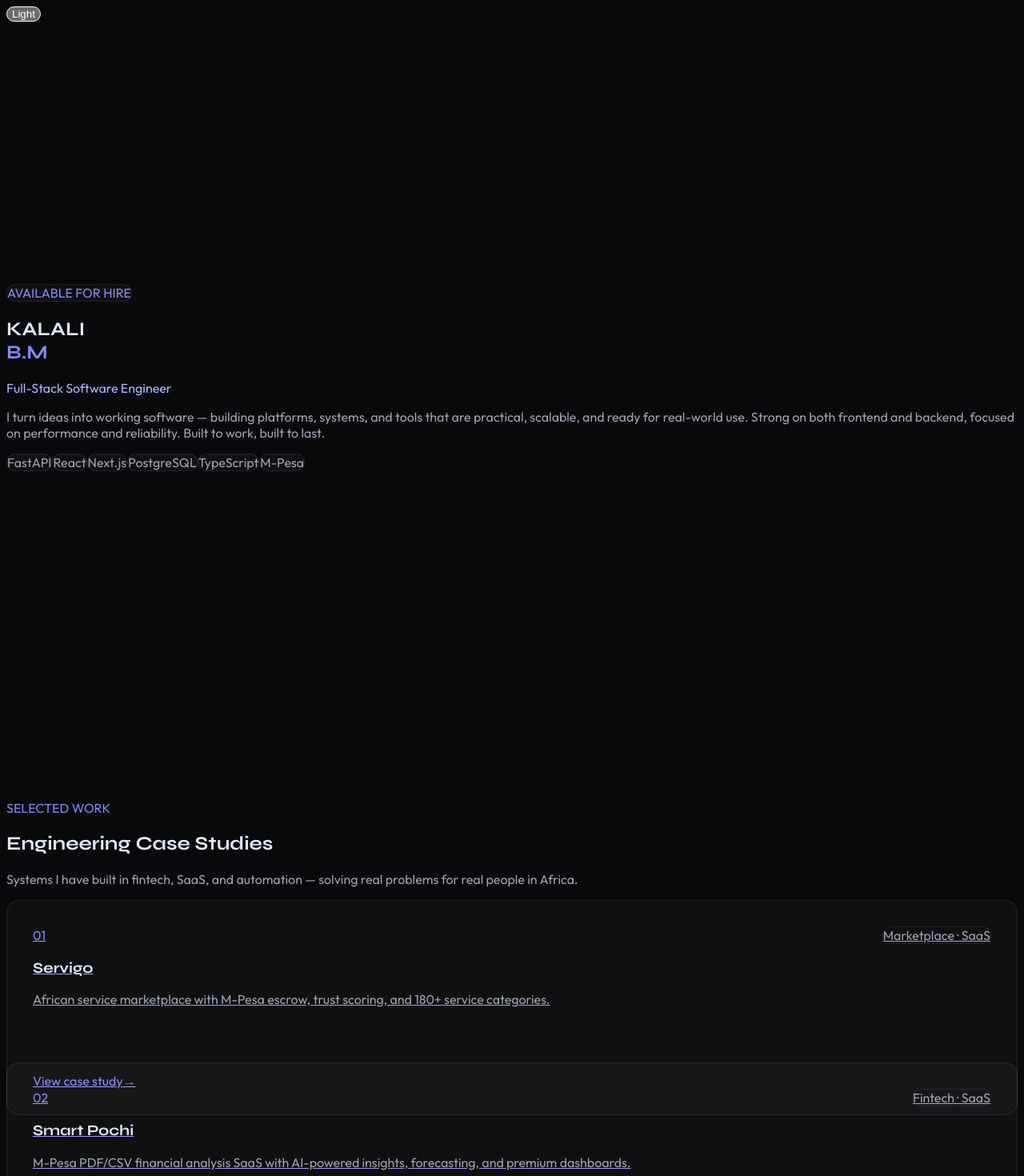
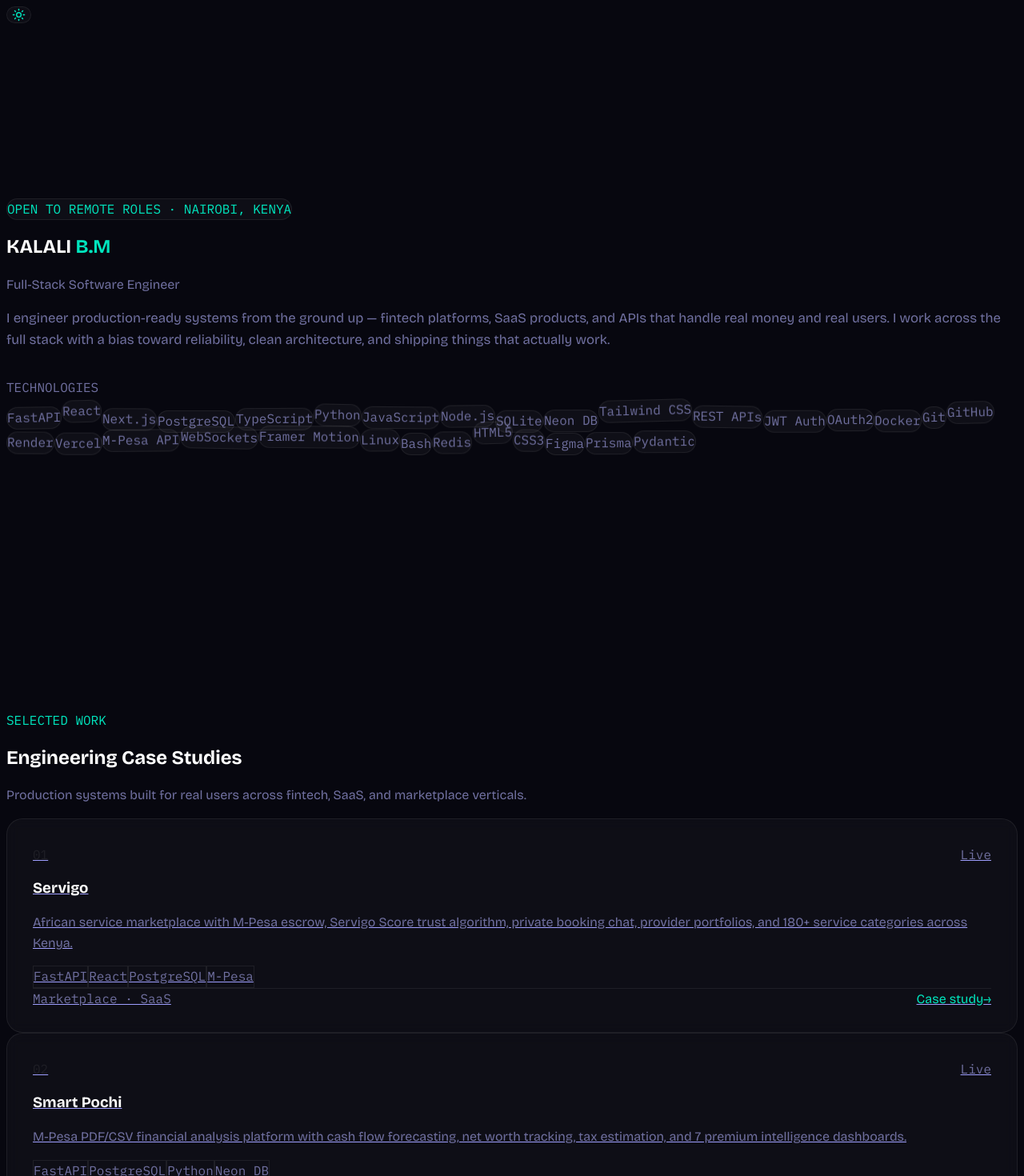
Before and after one commit to Bri-ankash/Kalali-B.M-Portfolio, a Next.js app: page / in a window 1280 px wide. Shown: the top 1470 px of the page at 80% size. Built offline with nearby package versions, Linux system fonts and the light colour scheme.

Commit message:
feat: senior-level redesign — physics canvas bg, floating tech cloud, new fonts, sun/moon toggle, live status cards

```diff
--- a/app/components/hero-glow.tsx
+++ b/app/components/hero-glow.tsx
@@ -1,49 +1,95 @@
 "use client";
 
-import { motion } from "framer-motion";
+import { useEffect, useRef } from "react";
+import { useTheme } from "next-themes";
 
 export default function HeroGlow() {
+  const canvasRef = useRef<HTMLCanvasElement>(null);
+  const { resolvedTheme } = useTheme();
+
+  useEffect(() => {
+    const canvas = canvasRef.current;
+    if (!canvas) return;
+    const ctx = canvas.getContext("2d");
+    if (!ctx) return;
+
+    let animId: number;
+    let W = canvas.offsetWidth;
+    let H = canvas.offsetHeight;
+    canvas.width = W;
+    canvas.height = H;
+
+    const isDark = resolvedTheme === "dark";
+    const accentColor = isDark ? "0, 229, 190" : "0, 71, 255";
+
+    const COUNT = 60;
+    const dots = Array.from({ length: COUNT }, () => ({
+      x: Math.random() * W,
+      y: Math.random() * H,
+      vx: (Math.random() - 0.5) * 0.4,
+      vy: (Math.random() - 0.5) * 0.4,
+      r: Math.random() * 2 + 1,
+    }));
+
+    function draw() {
+      ctx!.clearRect(0, 0, W, H);
+
+      // Draw connecting lines
+      for (let i = 0; i < COUNT; i++) {
+        for (let j = i + 1; j < COUNT; j++) {
+          const dx = dots[i].x - dots[j].x;
+          const dy = dots[i].y - dots[j].y;
+          const dist = Math.sqrt(dx * dx + dy * dy);
+          if (dist < 140) {
+            const alpha = (1 - dist / 140) * 0.18;
+            ctx!.beginPath();
+            ctx!.strokeStyle = `rgba(${accentColor}, ${alpha})`;
+            ctx!.lineWidth = 0.8;
+            ctx!.moveTo(dots[i].x, dots[i].y);
+            ctx!.lineTo(dots[j].x, dots[j].y);
+            ctx!.stroke();
+          }
+        }
+      }
+
+      // Draw dots
+      for (const d of dots) {
+        ctx!.beginPath();
+        ctx!.arc(d.x, d.y, d.r, 0, Math.PI * 2);
+        ctx!.fillStyle = `rgba(${accentColor}, 0.5)`;
+        ctx!.fill();
+
+        d.x += d.vx;
+        d.y += d.vy;
+
+        if (d.x < 0 || d.x > W) d.vx *= -1;
+        if (d.y < 0 || d.y > H) d.vy *= -1;
+      }
+
+      animId = requestAnimationFrame(draw);
+    }
+
+    draw();
+
+    const handleResize = () => {
+      W = canvas.offsetWidth;
+      H = canvas.offsetHeight;
+      canvas.width = W;
+      canvas.height = H;
+    };
+    window.addEventListener("resize", handleResize);
+
+    return () => {
+      cancelAnimationFrame(animId);
+      window.removeEventListener("resize", handleResize);
+    };
+  }, [resolvedTheme]);
+
   return (
-    <div className="absolute inset-0 -z-10 overflow-hidden">
-
-      <motion.div
-        animate={{
-          scale: [1, 1.2, 1],
-          x: [0, 40, 0],
-          y: [0, -30, 0],
-        }}
-        transition={{
-          duration: 12,
-          repeat: Infinity,
-          ease: "easeInOut",
-        }}
-        className="
-          absolute top-[-200px] left-1/2
-          w-[600px] h-[600px]
-          bg-indigo-500/20 blur-[120px]
-          rounded-full
-        "
-      />
-
-      <motion.div
-        animate={{
-          scale: [1, 1.1, 1],
-          x: [0, -30, 0],
-          y: [0, 20, 0],
-        }}
-        transition={{
-          duration: 14,
-          repeat: Infinity,
-          ease: "easeInOut",
-        }}
-        className="
-          absolute bottom-[-200px] right-[-150px]
-          w-[500px] h-[500px]
-          bg-pink-500/10 blur-[120px]
-          rounded-full
-        "
-      />
-
-    </div>
+    <canvas
+      ref={canvasRef}
+      className="absolute inset-0 w-full h-full -z-10"
+      style={{ opacity: 0.8 }}
+    />
   );
 }
--- a/app/components/hero.tsx
+++ b/app/components/hero.tsx
@@ -3,64 +3,78 @@
 import HeroGlow from "./hero-glow";
 import { motion } from "framer-motion";
 
+const techStack = [
+  "FastAPI", "React", "Next.js", "PostgreSQL", "TypeScript",
+  "Python", "JavaScript", "Node.js", "SQLite", "Neon DB",
+  "Tailwind CSS", "REST APIs", "JWT Auth", "OAuth2", "Docker",
+  "Git", "GitHub", "Render", "Vercel", "M-Pesa API",
+  "WebSockets", "Framer Motion", "Linux", "Bash", "Redis",
+  "HTML5", "CSS3", "Figma", "Prisma", "Pydantic",
+];
+
+const floatVariants = ["floatA", "floatB", "floatC"];
+
 export default function Hero() {
   return (
-    <section className="relative min-h-screen flex items-center justify-between px-6 md:px-16 overflow-hidden">
+    <section className="relative min-h-screen flex flex-col justify-center px-6 md:px-16 overflow-hidden pt-24 pb-12">
 
       <HeroGlow />
 
-      {/* LEFT */}
+      {/* TOP — Name + Title */}
       <motion.div
-        initial={{ opacity: 0, x: -40 }}
-        animate={{ opacity: 1, x: 0 }}
-        transition={{ duration: 0.6 }}
-        className="flex-1 z-10 max-w-xl"
+        initial={{ opacity: 0, y: -30 }}
+        animate={{ opacity: 1, y: 0 }}
+        transition={{ duration: 0.7 }}
+        className="z-10 max-w-4xl mx-auto w-full"
       >
         <span
-          className="inline-block text-xs font-mono tracking-widest uppercase mb-4 px-3 py-1 rounded-full border"
-          style={{
-            color: "var(--accent)",
-            borderColor: "var(--card-border)",
-            backgroundColor: "var(--card-bg)",
-          }}
+          className="inline-block text-xs mono tracking-widest uppercase mb-5 px-3 py-1 rounded-full border"
+          style={{ color: "var(--accent)", borderColor: "var(--card-border)", backgroundColor: "var(--card-bg)" }}
         >
-          Available for hire
+          Open to remote roles · Nairobi, Kenya
         </span>
 
-        <h1
-          className="text-5xl md:text-7xl font-extrabold leading-tight tracking-tight"
-          style={{ color: "var(--header-color)" }}
-        >
-          KALALI<br />
-          <span style={{ color: "var(--accent)" }}>B.M</span>
+        <h1 className="text-6xl md:text-8xl font-extrabold tracking-tight" style={{ color: "var(--header-color)" }}>
+          KALALI <span style={{ color: "var(--accent)" }}>B.M</span>
         </h1>
 
-        <p
-          className="text-xl md:text-2xl font-semibold mt-4"
-          style={{ color: "var(--accent-soft)" }}
-        >
+        <p className="text-xl md:text-2xl font-semibold mt-3" style={{ color: "var(--text-muted)" }}>
           Full-Stack Software Engineer
         </p>
 
-        <p
-          className="mt-5 max-w-lg leading-relaxed text-base"
-          style={{ color: "var(--text-muted)" }}
-        >
-          I turn ideas into working software — building platforms, systems, and
-          tools that are practical, scalable, and ready for real-world use.
-          Strong on both frontend and backend, focused on performance and
-          reliability. Built to work, built to last.
+        <p className="mt-5 max-w-2xl leading-relaxed" style={{ color: "var(--text-muted)", fontSize: "1.05rem" }}>
+          I engineer production-ready systems from the ground up — fintech platforms, SaaS products,
+          and APIs that handle real money and real users. I work across the full stack with a bias
+          toward reliability, clean architecture, and shipping things that actually work.
+        </p>
+      </motion.div>
+
+      {/* FLOATING TECH CLOUD */}
+      <motion.div
+        initial={{ opacity: 0 }}
+        animate={{ opacity: 1 }}
+        transition={{ delay: 0.4, duration: 0.8 }}
+        className="z-10 max-w-4xl mx-auto w-full mt-14"
+      >
+        <p className="text-xs mono tracking-widest uppercase mb-6" style={{ color: "var(--text-muted)" }}>
+          Technologies
         </p>
 
-        <div className="flex flex-wrap gap-2 mt-8">
-          {["FastAPI", "React", "Next.js", "PostgreSQL", "TypeScript", "M-Pesa"].map((tech) => (
+        <div className="flex flex-wrap gap-3 justify-start">
+          {techStack.map((tech, i) => (
             <span
               key={tech}
-              className="text-xs px-3 py-1 rounded-full border font-mono"
+              className="text-xs mono px-3 py-1.5 rounded-full border select-none cursor-default"
               style={{
                 borderColor: "var(--card-border)",
                 color: "var(--text-muted)",
                 backgroundColor: "var(--card-bg)",
+                animationName: floatVariants[i % 3],
+                animationDuration: `${3.5 + (i % 5) * 0.7}s`,
+                animationDelay: `${(i % 7) * 0.2}s`,
+                animationTimingFunction: "ease-in-out",
+                animationIterationCount: "infinite",
+                display: "inline-block",
               }}
             >
               {tech}
@@ -69,24 +83,6 @@ export default function Hero() {
         </div>
       </motion.div>
 
-      {/* RIGHT — Photo placeholder */}
-      <motion.div
-        initial={{ opacity: 0, x: 40 }}
-        animate={{ opacity: 1, x: 0 }}
-        transition={{ duration: 0.6 }}
-        className="flex-1 hidden md:flex justify-center z-10"
-      >
-        <div
-          className="w-72 h-72 md:w-80 md:h-80 rounded-2xl flex items-center justify-center backdrop-blur"
-          style={{
-            backgroundColor: "var(--card-bg)",
-            border: "1px solid var(--card-border)",
-          }}
-        >
-          <span style={{ color: "var(--text-muted)" }}>Your Photo</span>
-        </div>
-      </motion.div>
-
     </section>
   );
 }
--- a/app/components/hire-me.tsx
+++ b/app/components/hire-me.tsx
@@ -3,31 +3,16 @@
 import { Mail, MessageCircle, Code } from "lucide-react";
 
 const contacts = [
-  {
-    icon: Mail,
-    label: "Email",
-    value: "Briankash61@gmail.com · Kaliworks61@gmail.com",
-    href: "mailto:Briankash61@gmail.com",
-  },
-  {
-    icon: MessageCircle,
-    label: "WhatsApp / Call / SMS",
-    value: "0746951739 · 0718073997",
-    href: "https://wa.me/254746951739",
-  },
-  {
-    icon: Code,
-    label: "GitHub",
-    value: "github.com/Bri-ankash",
-    href: "https://github.com/Bri-ankash",
-  },
+  { icon: Mail, label: "Email", value: "Briankash61@gmail.com · Kaliworks61@gmail.com", href: "mailto:Briankash61@gmail.com" },
+  { icon: MessageCircle, label: "WhatsApp / Call / SMS", value: "0746951739 · 0718073997", href: "https://wa.me/254746951739" },
+  { icon: Code, label: "GitHub", value: "github.com/Bri-ankash", href: "https://github.com/Bri-ankash" },
 ];
 
 export default function HireMe() {
   return (
     <section className="py-24">
-      <div className="text-center mb-12">
-        <span className="text-xs font-mono tracking-widest uppercase" style={{ color: "var(--accent)" }}>
+      <div className="text-center mb-14">
+        <span className="text-xs mono tracking-widest uppercase" style={{ color: "var(--accent)" }}>
           Contact
         </span>
         <h2 className="text-4xl md:text-5xl font-extrabold mt-2" style={{ color: "var(--header-color)" }}>
@@ -41,14 +26,14 @@ export default function HireMe() {
       <div className="flex flex-col items-center gap-4 max-w-lg mx-auto">
         {contacts.map(({ icon: Icon, label, value, href }) => (
           <a key={label} href={href} target="_blank" rel="noopener noreferrer"
-            className="w-full flex items-center gap-4 px-6 py-4 rounded-xl border transition-all hover:-translate-y-0.5"
+            className="w-full flex items-center gap-4 px-6 py-4 rounded-xl border transition-all hover:-translate-y-1 group"
             style={{ backgroundColor: "var(--card-bg)", borderColor: "var(--card-border)", color: "var(--text)" }}
             onMouseEnter={(e) => { (e.currentTarget as HTMLElement).style.borderColor = "var(--accent)"; }}
             onMouseLeave={(e) => { (e.currentTarget as HTMLElement).style.borderColor = "var(--card-border)"; }}
           >
             <Icon size={18} style={{ color: "var(--accent)" }} />
             <div>
-              <p className="text-xs font-mono" style={{ color: "var(--text-muted)" }}>{label}</p>
+              <p className="text-xs mono" style={{ color: "var(--text-muted)" }}>{label}</p>
               <p className="text-sm font-medium">{value}</p>
             </div>
           </a>
--- a/app/components/projects.tsx
+++ b/app/components/projects.tsx
@@ -5,33 +5,43 @@ import Link from "next/link";
 const projects = [
   {
     name: "Servigo",
-    desc: "African service marketplace with M-Pesa escrow, trust scoring, and 180+ service categories.",
+    desc: "African service marketplace with M-Pesa escrow, Servigo Score trust algorithm, private booking chat, provider portfolios, and 180+ service categories across Kenya.",
     slug: "servigo",
     tag: "Marketplace · SaaS",
+    stack: ["FastAPI", "React", "PostgreSQL", "M-Pesa"],
+    status: "Live",
   },
   {
     name: "Smart Pochi",
-    desc: "M-Pesa PDF/CSV financial analysis SaaS with AI-powered insights, forecasting, and premium dashboards.",
+    desc: "M-Pesa PDF/CSV financial analysis platform with cash flow forecasting, net worth tracking, tax estimation, and 7 premium intelligence dashboards.",
     slug: "smart-pochi",
     tag: "Fintech · SaaS",
+    stack: ["FastAPI", "PostgreSQL", "Python", "Neon DB"],
+    status: "Live",
   },
   {
     name: "ChamaKash",
-    desc: "Group savings and fintech coordination platform built for African investment groups.",
+    desc: "Group savings and investment coordination platform built for African chama groups — contribution tracking, lending, and financial reporting.",
     slug: "chamakash",
     tag: "Fintech · Savings",
+    stack: ["FastAPI", "React", "PostgreSQL"],
+    status: "In Development",
   },
   {
     name: "Dishi Poa",
-    desc: "Food ordering and delivery optimization system for local restaurants.",
+    desc: "Food ordering and delivery optimization platform for local Kenyan restaurants with real-time order management and driver dispatch.",
     slug: "dishi-poa",
     tag: "E-commerce · Logistics",
+    stack: ["Next.js", "Node.js", "PostgreSQL"],
+    status: "In Development",
   },
   {
     name: "Tovia Academy",
-    desc: "Structured digital learning platform with course management and progress tracking.",
+    desc: "Structured digital learning platform with course management, progress tracking, and cohort-based learning flows.",
     slug: "tovia-academy",
     tag: "EdTech · Platform",
+    stack: ["Next.js", "FastAPI", "PostgreSQL"],
+    status: "In Development",
   },
 ];
 
@@ -39,67 +49,65 @@ export default function Projects() {
   return (
     <section className="px-6 max-w-5xl mx-auto py-16">
 
-      <div className="mb-12">
-        <span
-          className="text-xs font-mono tracking-widest uppercase"
-          style={{ color: "var(--accent)" }}
-        >
+      <div className="mb-14">
+        <span className="text-xs mono tracking-widest uppercase" style={{ color: "var(--accent)" }}>
           Selected Work
         </span>
-        <h2
-          className="text-4xl md:text-5xl font-extrabold mt-2"
-          style={{ color: "var(--header-color)" }}
-        >
+        <h2 className="text-4xl md:text-5xl font-extrabold mt-2" style={{ color: "var(--header-color)" }}>
           Engineering Case Studies
         </h2>
         <p className="mt-3 max-w-xl" style={{ color: "var(--text-muted)" }}>
-          Systems I have built in fintech, SaaS, and automation — solving real
-          problems for real people in Africa.
+          Production systems built for real users across fintech, SaaS, and marketplace verticals.
         </p>
       </div>
 
       <div className="grid grid-cols-1 md:grid-cols-2 gap-5">
         {projects.map((p, i) => (
           <Link key={p.slug} href={`/projects/${p.slug}`} className="group block">
-            <div className="project-card h-full flex flex-col justify-between">
+            <div className="project-card h-full flex flex-col justify-between min-h-[260px]">
 
+              {/* Top row */}
               <div>
-                <div className="flex items-center justify-between mb-4">
-                  <span
-                    className="text-xs font-mono font-bold"
-                    style={{ color: "var(--accent)" }}
-                  >
+                <div className="flex items-start justify-between mb-5">
+                  <span className="text-3xl font-extrabold mono" style={{ color: "var(--card-border)" }}>
                     {String(i + 1).padStart(2, "0")}
                   </span>
-                  <span
-                    className="text-xs px-2 py-0.5 rounded-full border font-mono"
-                    style={{
-                      color: "var(--text-muted)",
-                      borderColor: "var(--card-border)",
-                    }}
-                  >
-                    {p.tag}
-                  </span>
+                  <div className="flex items-center gap-2">
+                    <span
+                      className="w-2 h-2 rounded-full"
+                      style={{ backgroundColor: p.status === "Live" ? "#22c55e" : "var(--text-muted)" }}
+                    />
+                    <span className="text-xs mono" style={{ color: "var(--text-muted)" }}>
+                      {p.status}
+                    </span>
+                  </div>
                 </div>
 
-                <h3
-                  className="text-2xl font-bold mb-2 group-hover:opacity-80 transition-opacity"
-                  style={{ color: "var(--header-color)" }}
-                >
+                <h3 className="text-2xl font-bold mb-2 transition-colors" style={{ color: "var(--header-color)" }}>
                   {p.name}
                 </h3>
-
-                <p className="text-sm leading-relaxed" style={{ color: "var(--text-muted)" }}>
+                <p className="text-sm leading-relaxed mb-5" style={{ color: "var(--text-muted)" }}>
                   {p.desc}
                 </p>
+
+                {/* Stack pills */}
+                <div className="flex flex-wrap gap-1.5">
+                  {p.stack.map((s) => (
+                    <span key={s} className="text-xs mono px-2 py-0.5 rounded border"
+                      style={{ borderColor: "var(--card-border)", color: "var(--text-muted)" }}>
+                      {s}
+                    </span>
+                  ))}
+                </div>
               </div>
 
-              <div
-                className="flex items-center gap-1 mt-6 text-sm font-medium transition-all group-hover:gap-2"
-                style={{ color: "var(--accent)" }}
-              >
-                View case study
-                <span className="transition-transform group-hover:translate-x-1">→</span>
+              {/* Bottom CTA */}
+              <div className="flex items-center justify-between mt-6 pt-4" style={{ borderTop: "1px solid var(--line)" }}>
+                <span className="text-xs mono" style={{ color: "var(--text-muted)" }}>{p.tag}</span>
+                <span className="text-sm font-semibold flex items-center gap-1 transition-all group-hover:gap-2"
+                  style={{ color: "var(--accent)" }}>
+                  Case study <span className="group-hover:translate-x-1 transition-transform inline-block">→</span>
+                </span>
               </div>
 
             </div>
--- a/app/components/theme-toggle.tsx
+++ b/app/components/theme-toggle.tsx
@@ -2,33 +2,30 @@
 
 import { useTheme } from "next-themes";
 import { useEffect, useState } from "react";
+import { Sun, Moon } from "lucide-react";
 
 export default function ThemeToggle() {
   const { theme, setTheme, resolvedTheme } = useTheme();
   const [mounted, setMounted] = useState(false);
 
-  useEffect(() => {
-    setMounted(true);
-  }, []);
-
+  useEffect(() => { setMounted(true); }, []);
   if (!mounted) return null;
 
   const current = theme === "system" ? resolvedTheme : theme;
 
   return (
     <button
-      onClick={() =>
-        setTheme(current === "dark" ? "light" : "dark")
-      }
-      className="
-        fixed top-6 right-6 z-50
-        px-4 py-2 rounded-full
-        bg-white/10 backdrop-blur
-        border border-white/10
-        text-sm
-      "
+      onClick={() => setTheme(current === "dark" ? "light" : "dark")}
+      className="fixed top-6 right-6 z-50 w-10 h-10 rounded-full flex items-center justify-center border transition-all hover:scale-110"
+      style={{
+        backgroundColor: "var(--card-bg)",
+        borderColor: "var(--card-border)",
+        color: "var(--accent)",
+        backdropFilter: "blur(8px)",
+      }}
+      aria-label="Toggle theme"
     >
-      {current === "dark" ? "Light" : "Dark"}
+      {current === "dark" ? <Sun size={17} /> : <Moon size={17} />}
     </button>
   );
 }
--- a/app/globals.css
+++ b/app/globals.css
@@ -3,60 +3,109 @@
 @tailwind utilities;
 
 :root {
-  --bg: #f8f7ff;
-  --text: #0f0e17;
-  --text-muted: #6b7280;
-  --header-color: #1e1b4b;
-  --accent: #6366f1;
-  --accent-soft: #818cf8;
-  --card-bg: #ffffff;
-  --card-border: #e0e7ff;
-  --card-hover-border: #6366f1;
-  --card-shadow: rgba(99, 102, 241, 0.12);
+  --bg: #f3f0e8;
+  --bg-secondary: #eceae0;
+  --text: #0d0d14;
+  --text-muted: #5a5a72;
+  --header-color: #0d0d14;
+  --accent: #0047ff;
+  --accent-soft: #3366ff;
+  --accent-glow: rgba(0, 71, 255, 0.15);
+  --card-bg: rgba(255, 255, 255, 0.7);
+  --card-border: rgba(0, 0, 0, 0.08);
+  --card-hover-border: #0047ff;
+  --card-shadow: rgba(0, 71, 255, 0.12);
+  --line: rgba(0, 0, 0, 0.08);
 }
 
 .dark {
-  --bg: #09090b;
-  --text: #f4f4f5;
-  --text-muted: #9ca3af;
-  --header-color: #e0e7ff;
-  --accent: #818cf8;
-  --accent-soft: #a5b4fc;
+  --bg: #07070f;
+  --bg-secondary: #0d0d1a;
+  --text: #e8e8f5;
+  --text-muted: #7070a0;
+  --header-color: #ffffff;
+  --accent: #00e5be;
+  --accent-soft: #00ffcf;
+  --accent-glow: rgba(0, 229, 190, 0.12);
   --card-bg: rgba(255, 255, 255, 0.03);
-  --card-border: rgba(255, 255, 255, 0.08);
-  --card-hover-border: #818cf8;
-  --card-shadow: rgba(129, 140, 248, 0.15);
+  --card-border: rgba(255, 255, 255, 0.07);
+  --card-hover-border: #00e5be;
+  --card-shadow: rgba(0, 229, 190, 0.12);
+  --line: rgba(255, 255, 255, 0.07);
 }
+
+* { box-sizing: border-box; }
 
 body {
   background-color: var(--bg);
   color: var(--text);
-  transition: background-color 0.3s ease, color 0.3s ease;
-  font-family: var(--font-outfit, system-ui), sans-serif;
+  transition: background-color 0.4s ease, color 0.4s ease;
+  font-family: var(--font-bricolage, system-ui), sans-serif;
+  font-size: 16px;
+  line-height: 1.6;
 }
 
 h1, h2, h3, h4 {
-  font-family: var(--font-syne, system-ui), sans-serif;
+  font-family: var(--font-bricolage, system-ui), sans-serif;
   color: var(--header-color);
-  transition: color 0.3s ease;
+  transition: color 0.4s ease;
+  line-height: 1.15;
+}
+
+code, .mono {
+  font-family: var(--font-mono, monospace);
 }
 
 section {
-  padding-top: 4rem;
-  padding-bottom: 4rem;
+  padding-top: 5rem;
+  padding-bottom: 5rem;
 }
 
+/* Project cards */
 .project-card {
   background: var(--card-bg);
   border: 1px solid var(--card-border);
-  border-radius: 1rem;
-  padding: 2rem;
-  transition: border-color 0.25s ease, transform 0.25s ease, box-shadow 0.25s ease;
-  cursor: pointer;
+  border-radius: 1.25rem;
+  padding: 2rem 2rem 1.75rem;
+  transition: border-color 0.2s ease, transform 0.2s ease, box-shadow 0.2s ease;
+  backdrop-filter: blur(8px);
+  -webkit-backdrop-filter: blur(8px);
+  position: relative;
+  overflow: hidden;
+}
+
+.project-card::before {
+  content: "";
+  position: absolute;
+  top: 0; left: 0; right: 0;
+  height: 2px;
+  background: linear-gradient(90deg, var(--accent), transparent);
+  opacity: 0;
+  transition: opacity 0.2s ease;
 }
 
 .project-card:hover {
   border-color: var(--card-hover-border);
-  transform: translateY(-3px);
-  box-shadow: 0 8px 32px var(--card-shadow);
+  transform: translateY(-4px);
+  box-shadow: 0 12px 40px var(--card-shadow);
 }
+
+.project-card:hover::before {
+  opacity: 1;
+}
+
+/* Floating badge animation */
+@keyframes floatA {
+  0%, 100% { transform: translateY(0px) rotate(0deg); }
+  33% { transform: translateY(-10px) rotate(1deg); }
+  66% { transform: translateY(-5px) rotate(-1deg); }
+}
+@keyframes floatB {
+  0%, 100% { transform: translateY(0px) rotate(0deg); }
+  50% { transform: translateY(-14px) rotate(-1.5deg); }
+}
+@keyframes floatC {
+  0%, 100% { transform: translateY(0px) rotate(0deg); }
+  40% { transform: translateY(-8px) rotate(1.2deg); }
+  80% { transform: translateY(-12px) rotate(-0.8deg); }
+}
--- a/app/layout.tsx
+++ b/app/layout.tsx
@@ -1,17 +1,17 @@
 import "./globals.css";
 import { Providers } from "./providers";
-import { Syne, Outfit } from "next/font/google";
+import { Bricolage_Grotesque, IBM_Plex_Mono } from "next/font/google";
 
-const syne = Syne({
+const bricolage = Bricolage_Grotesque({
   subsets: ["latin"],
-  variable: "--font-syne",
-  weight: ["400", "600", "700", "800"],
+  variable: "--font-bricolage",
+  weight: ["400", "500", "600", "700", "800"],
 });
 
-const outfit = Outfit({
+const ibmMono = IBM_Plex_Mono({
   subsets: ["latin"],
-  variable: "--font-outfit",
-  weight: ["300", "400", "500"],
+  variable: "--font-mono",
+  weight: ["400", "500", "600"],
 });
 
 export const metadata = {
@@ -29,7 +29,7 @@ export default function RootLayout({
     <html
       lang="en"
       suppressHydrationWarning
-      className={`${syne.variable} ${outfit.variable}`}
+      className={`${bricolage.variable} ${ibmMono.variable}`}
     >
       <body className="min-h-screen antialiased">
         <Providers>{children}</Providers>
```
